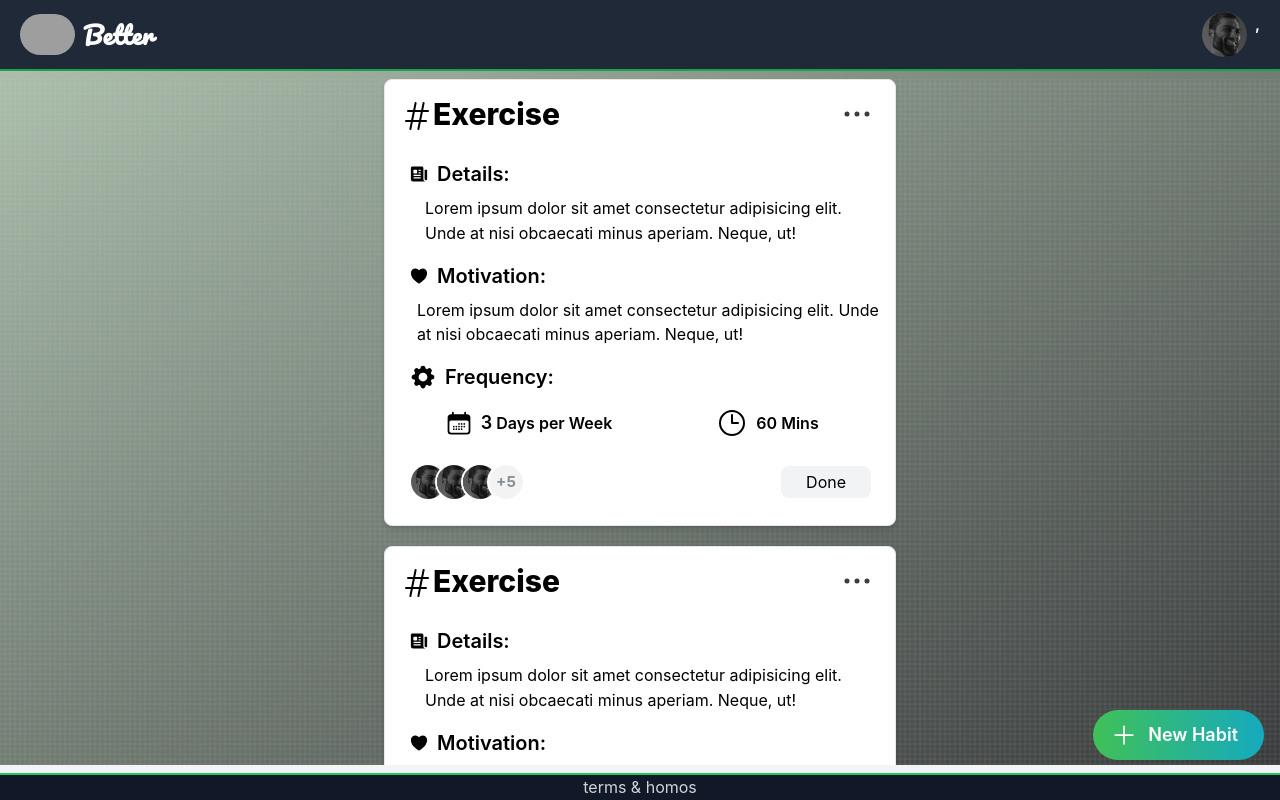
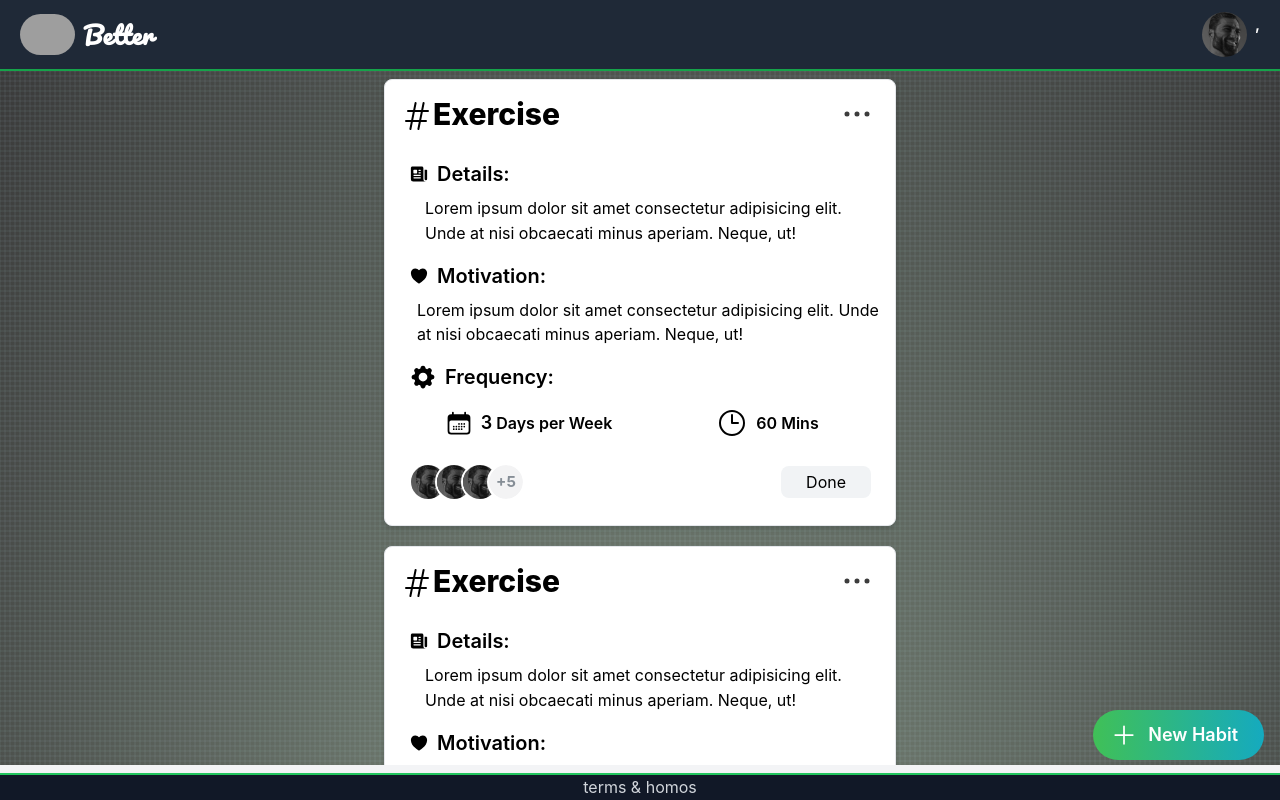
Before and after one commit to AsserElshafey/best-version-of-your-self, a Next.js app in the folder best-version-of-your-self/: page /myhabits in a window 1280 px wide. Built offline with nearby package versions, Linux system fonts and the light colour scheme; no server answers; grey boxes are pictures that could not be loaded.

Commit message:
feat(Background): added a new background

```diff
--- a/best-version-of-your-self/app/myhabits/page.jsx
+++ b/best-version-of-your-self/app/myhabits/page.jsx
@@ -9,6 +9,7 @@ import {
   Button
 } from "@mantine/core";
 import { PlusIcon } from '@heroicons/react/24/solid';
+import Background from '@/components/Background';
 
 const MyHabits = () => {
   const [opened, { open, close }] = useDisclosure(false);
@@ -16,8 +17,9 @@ const MyHabits = () => {
   return (
     <MantineProvider>
       <Nav />
-      <ScrollArea className='fullscreen bg-gradient-to-br from-[#acbeab] to-[#3a3a3a]  w-full '>
-        <div className='flex flex-col items-center mt-2 mx-2 md:mx-0 mybg'>
+      <ScrollArea className='fullscreen w-full '>
+        <Background>
+          <div className='flex flex-col items-center mt-2 mx-2 md:mx-0'>
             <HabitCard />
             <HabitCard />
             <HabitCard />
@@ -108,6 +110,7 @@ const MyHabits = () => {
               </Button>
             </div>
           </Modal>
+        </Background>
       </ScrollArea>
     </MantineProvider>
   )
--- a/best-version-of-your-self/app/page.jsx
+++ b/best-version-of-your-self/app/page.jsx
@@ -2,10 +2,11 @@ import Link from "next/link"
 import Image from "next/image"
 import Login from "@/components/Login";
 import CommunityList from "@/components/CommunityList";
+import Background from "@/components/Background";
 
 const Home = () => {
   return (
-    <>
+    <Background>
       <div className="flex w-full bg-gray-900 pl-5 py-3 border-b-2 border-green-500 mb-2 fixed top-0">
         <Link href="/" className="flex gap-2 flex-center ">
           <Image
@@ -39,7 +40,7 @@ const Home = () => {
           Sign In
         </Link>
       </div>
-    </>
+    </Background>
   )
 }
 
--- /dev/null
+++ b/best-version-of-your-self/components/Background.jsx
@@ -0,0 +1,12 @@
+const Background = ({ children }) => {
+  return (
+    <div className="relative min-h-screen  bg-gradient-radial from-[#829182] to-[#3a3a3a] overflow-hidden">
+      <div className="absolute inset-0 mybg pointer-events-none"></div>
+      <div className="relative">
+        {children}
+      </div>
+    </div>
+  );
+}
+
+export default Background;
--- a/best-version-of-your-self/components/Community.jsx
+++ b/best-version-of-your-self/components/Community.jsx
@@ -15,6 +15,7 @@ import {
 } from "@heroicons/react/24/solid";
 import { useDisclosure } from '@mantine/hooks';
 import HabitCard from "./HabitCard";
+import Background from "./Background";
 
 const Community = ({ community, onBack }) => {
   const [opened, { open, close }] = useDisclosure(false);
@@ -23,7 +24,8 @@ const Community = ({ community, onBack }) => {
   return (
     <MantineProvider>
       <ScrollArea>
-        <div className="fullscreen bg-gray-100">
+        <div className="fullscreen">
+          <Background>
             <div className="flex-between p-2 pr-4 bg-gradient-to-r from-gray-800 via-slate-900 to-gray-700 border-b border-gray-500 fixed w-full md:w-2/3 z-50">
               <div className="flex items-center gap-2">
                 <div className="block md:hidden">
@@ -186,6 +188,7 @@ const Community = ({ community, onBack }) => {
                 </Button>
               </div>
             </Modal>
+          </Background>
         </div>
       </ScrollArea>
     </MantineProvider>
--- a/best-version-of-your-self/components/CommunityCard.jsx
+++ b/best-version-of-your-self/components/CommunityCard.jsx
@@ -2,11 +2,11 @@ import Image from "next/image"
 import Link from "next/link"
 import { UserGroupIcon } from "@heroicons/react/24/solid"
 
-const CommunityCard = ( { data } ) => {
+const CommunityCard = ({ data }) => {
   const { name, description, id } = data;
   console.log(data)
   return (
-    <div className="max-w-xl border border-solid rounded-md mb-4 shadow-md">
+    <div className="max-w-xl rounded-md mb-4 shadow-md bg-white">
       <div className="flex justify-between items-center rounded-t-md py-2 px-3 bg-gray-700 border-b-2 border-green-600">
         <div className="flex gap-2 items-center">
           <Image
--- a/best-version-of-your-self/tailwind.config.js
+++ b/best-version-of-your-self/tailwind.config.js
@@ -7,9 +7,6 @@ module.exports = {
   ],
   theme: {
     extend: {
-      backgroundImage: {
-        'gradient-to-br': 'linear-gradient(to bottom right, #E0F7FA, #B2EBF2)'
-      },
       fontFamily: {
         satoshi: ['"Satoshi"', 'sans-serif'],
         inter: ['Inter', 'sans-serif'],
```
Lines whose indentation alone changed are shown as unchanged.
